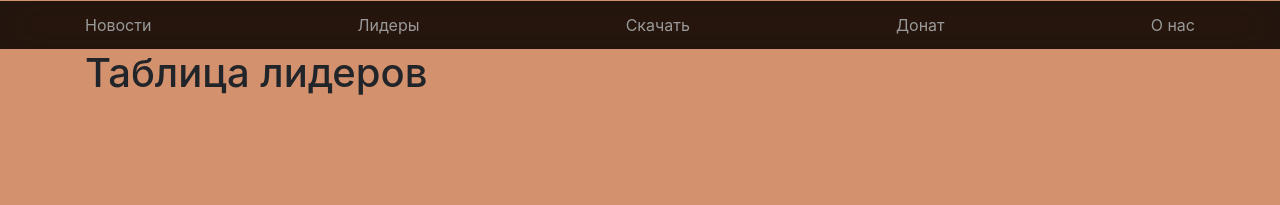
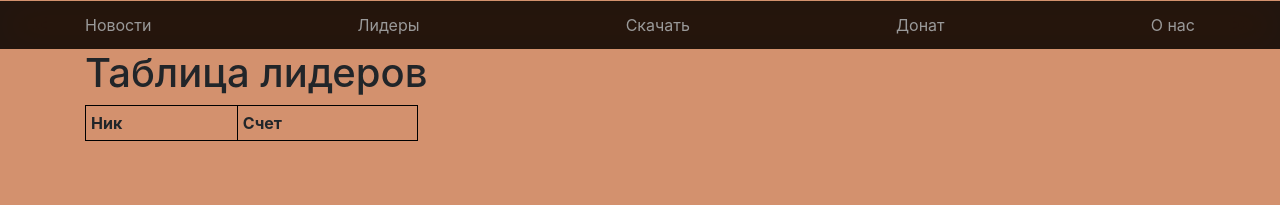
Before and after one commit to Gooosee/WebQuietCry, a Flask app: page /leaderboard in a window 1280 px wide. Shown: the part 439-644 px from the top of the page. Run offline with Flask 2, Linux system fonts and the light colour scheme; data that the repository does not hold is empty; some libraries are stand-ins or nearby versions.

Commit message:
Таблица рекордов

```diff
--- a/data/leaderBoard.py
+++ b/data/leaderBoard.py
@@ -12,3 +12,6 @@ class LeaderBoard(SqlAlchemyBase, UserMixin, SerializerMixin):
                            primary_key=True, autoincrement=True)
     name = sqlalchemy.Column(sqlalchemy.String, nullable=True)
     record = sqlalchemy.Column(sqlalchemy.INTEGER, nullable=True)
+
+    def __repr__(self):
+        return [self.name, self.record]
--- a/main.py
+++ b/main.py
@@ -81,7 +81,9 @@ def about_us():
 
 @app.route('/leaderboard')
 def leaderboard():
-    return flask.render_template('leaderboard.html')
+    session = db_session.create_session()
+    LB = session.query(LeaderBoard)
+    return flask.render_template('leaderboard.html', LB=LB)
 
 
 @app.route('/download')
--- a/static/css/WebQuietCry.css
+++ b/static/css/WebQuietCry.css
@@ -69,6 +69,15 @@ img {
 	padding: 10px;
 }
 
+table, th, td {
+  border: 1px solid black;
+  border-collapse: collapse;
+}
+th, td {
+  padding: 5px;
+  text-align: left;
+}
+
 .blockNews {
 	padding: 10px 10px 0px 10px;
 	margin-top: 20px;
--- a/templates/leaderboard.html
+++ b/templates/leaderboard.html
@@ -4,4 +4,16 @@
 <h1>
 	Таблица лидеров
 </h1>
+<table style="width:30%">
+<tr style="font-weight: bold;">
+    <td> Ник </td>
+    <td> Счет </td>
+</tr>
+{% for item in LB %}
+<tr>
+    <td>{{item.name}}</td>
+    <td>{{item.record}}</td>
+</tr>
+{% endfor %}
+</table>
 {% endblock %}
```
